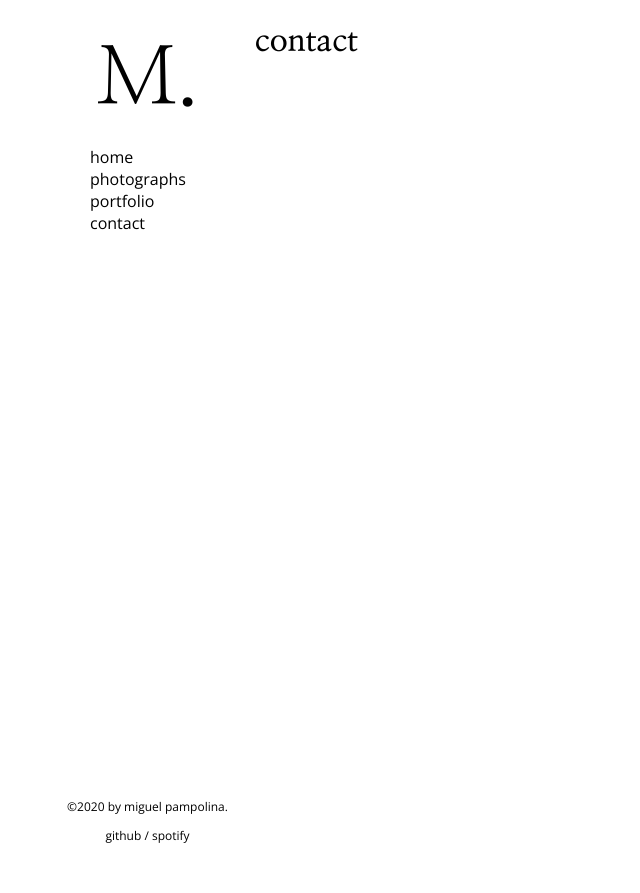
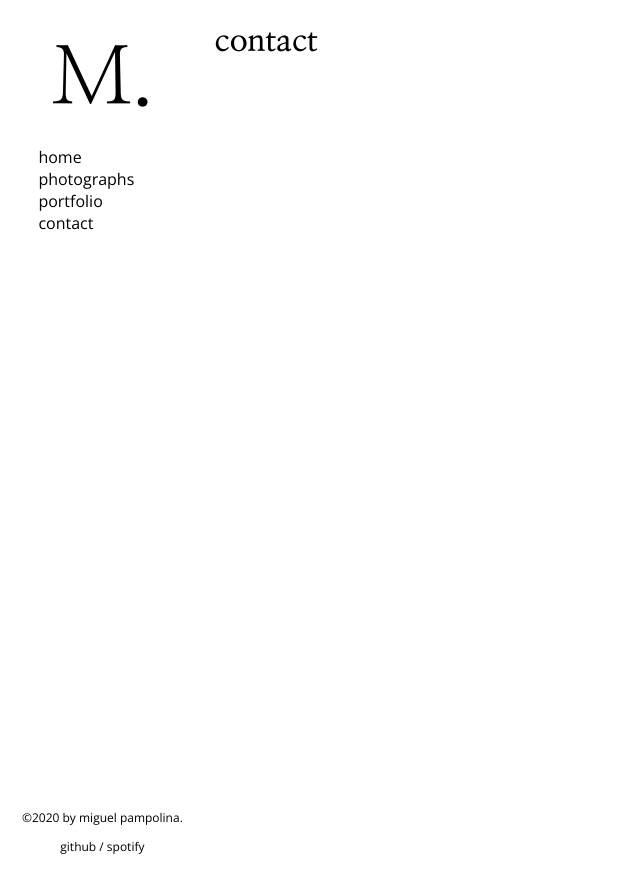
Before and after one commit to mpampolina/mpampolina.github.io, a Jekyll site: the page built from contact/index.html, in a window 1280 px wide. Shown: the top 893 px of the page, without its empty margins (0-640 px from the left). Built offline with Jekyll 4.4.1, drawn with Linux system fonts in a browser that asks for light colours.

Commit message:
add fixed sidebar

```diff
--- a/css/main.css
+++ b/css/main.css
@@ -1,8 +1,11 @@
 header {
-  grid-area: sidebar;
+  position: fixed;
+  display: grid;
+  width: 16vw;
   grid-template-areas:
   "logo"
   "navbar";
+  /* background: pink; */
 }
 
 body {
@@ -10,23 +13,22 @@
   display: grid;
   width: 100%;
   height: 95vh;
-  grid-template-columns: 40px 1fr 5fr 40px;
+  grid-template-columns: 16vw 80vw 4vw;
   grid-template-rows: auto auto 80px;
-  grid-gap: 10px;
+  gap: 10px 10px;
   grid-template-areas:
-    ". sidebar content ."
-    ". sidebar content ."
-    ". footer content ."
+    ". content ."
+    ". content ."
+    ". content ."
 }
 
 .logo-area {
   font-family: Nanum Myeongjo;
   font-size: 80px;
-  margin: auto;
   margin-top: 30px;
   text-align: center;
   grid-area: logo;
-  /* justify-self: center; */
+  justify-self: center;
   /* background: green; */
 }
 
@@ -34,11 +36,14 @@
   grid-area: navbar;
   font-family: Open Sans;
   font-weight: 300;
+  justify-self: start;
+  margin-left: 3vw;
 }
 
 #nav-primary .navigation-list {
   /* background: pink; */
   list-style-type: none;
+  padding: 0px;
 }
 
 a {
@@ -87,12 +92,12 @@
 .pano-img {
   display: grid;
   grid-template-areas:
-  "content";
+  "images";
   justify-items: center;
 }
 
 .image {
-  grid-area: content;
+  grid-area: images;
   width: 80%;
   height: 400px;
   background-position: center;
@@ -104,9 +109,11 @@
   font-family: Open Sans;
   font-size: 12px;
   font-weight: 300;
-  grid-area: footer;
-  justify-self: center;
-  margin: auto;
+  position: fixed;
+  bottom: 5vh;
+  left: 0px;
+  width: 16vw;
+  text-align: center;
   /* background: pink; */
 }
 
```
